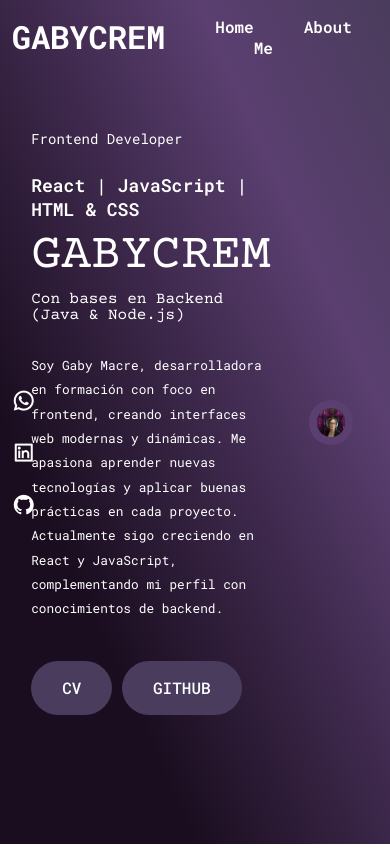
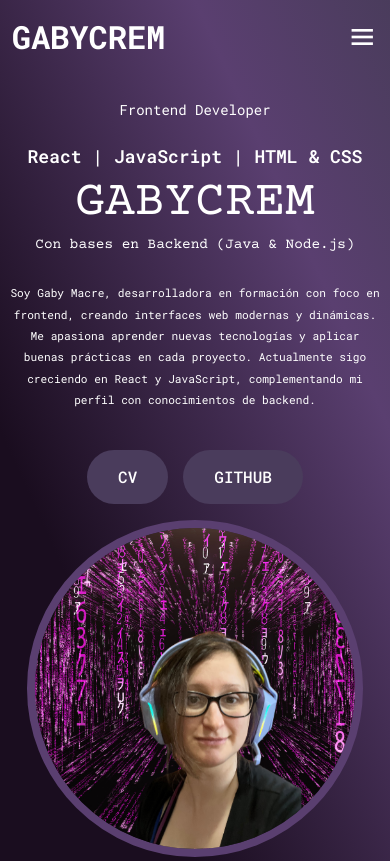
Before and after one commit to Gabycrem/DH-Front-LandingPage, a plain HTML site: page index.html in a window 390 px wide. Drawn offline with nearby package versions, Linux system fonts and the light colour scheme.

Commit message:
responsive + menu hamburgesa

```diff
--- a/index.html
+++ b/index.html
@@ -48,8 +48,10 @@
                 <h3>GABYCREM</h3>
                 <h4>Con bases en Backend (Java & Node.js)</h4>
                 <p>Soy Gaby Macre, desarrolladora en formación con foco en frontend, creando interfaces web modernas y dinámicas. Me apasiona aprender nuevas tecnologías y aplicar buenas prácticas en cada proyecto. Actualmente sigo creciendo en React y JavaScript, complementando mi perfil con conocimientos de backend.</p>
-                <a href="#">CV</a>
-                <a href="https://github.com/Gabycrem" target="_blank" rel="noopener noreferrer"></i>GitHub</a>
+                <div class="hero-links">
+                    <a class="cv-link" href="#">CV</a>
+                    <a class="github-link" href="https://github.com/Gabycrem" target="_blank" rel="noopener noreferrer"></i>GitHub</a>
+                </div>
             </div>
             <div class="hero-img">
                 <img src="./assets/img/yo-fondo.png" alt="gabycrem foto">
--- a/style.css
+++ b/style.css
@@ -61,9 +61,6 @@ header {
 
 #menu-icon {
     display: none;
-}
-
-#menu-icon {
     font-size: 2rem;
     z-index: 101;
     cursor: pointer;
@@ -204,18 +201,89 @@ header {
 }
 
 @media(max-width: 992px){
-    section{
+    .hero{
         padding: 0 2%;
         transition: .2s;
     }
 
+    .icons{
+        display: none;
+    }
 
+    .hero-img{
+        text-align: center;
+    }
 
     .hero-img img{
-        width: 80%;
-        margin: 10% 0 0 10%;
+        width: 90%;
+        margin: 7% 0 0 7%;
     }
+
+    .hero-text p{
+        font-size: 70%;
+    }
+
      .scroll-down{
         display: none;
      }
 }
+
+@media (max-width: 800px){
+    .hero-links{
+        display: flex;
+        justify-content: center;
+        gap: 15px;
+    }
+
+    .hero-text h4{
+        font-size: 90%;
+    }
+}
+
+@media(max-width: 768px){
+    .menu-icon-action{
+        display: block;
+    }
+    #menu-icon{
+        display: block;
+    }
+
+    .hero-text{
+        text-align: center;
+        padding-top: 100px;
+    }
+
+    .hero-img img{
+        margin: 0;
+    }
+
+    .hero{
+        height: 100%;
+        gap: 1rem;
+        grid-template-columns: 1fr;
+    }
+
+    .nav{
+        position:absolute;
+        top: 100%;
+        right: -100%;
+        width: 200px;
+        height: 180px;
+        border-radius: 10%;
+        background-color: #100514c2;
+        display: flex;
+        flex-direction: column;
+        align-items: center;
+        padding: 30px 20px;
+        transition: all .5s ease-out;
+    }
+
+    .nav a{
+        display: block;
+        margin: 5% 0;
+    }
+
+    #menu-toggle:checked + label.menu-icon-action + ul{
+        right: 0;
+    }
+}
```
